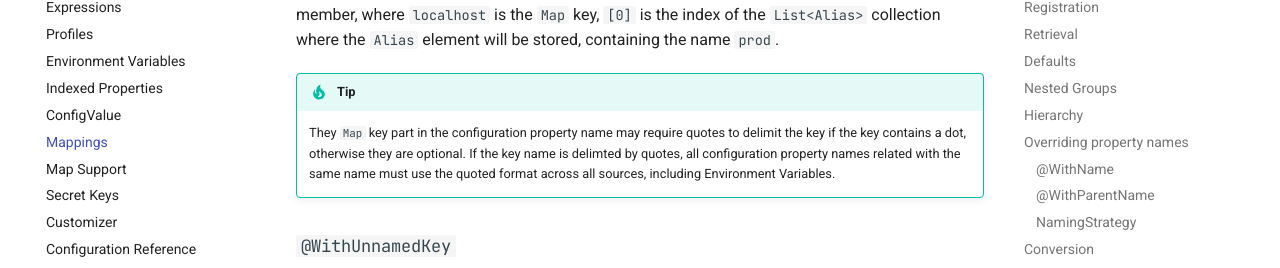
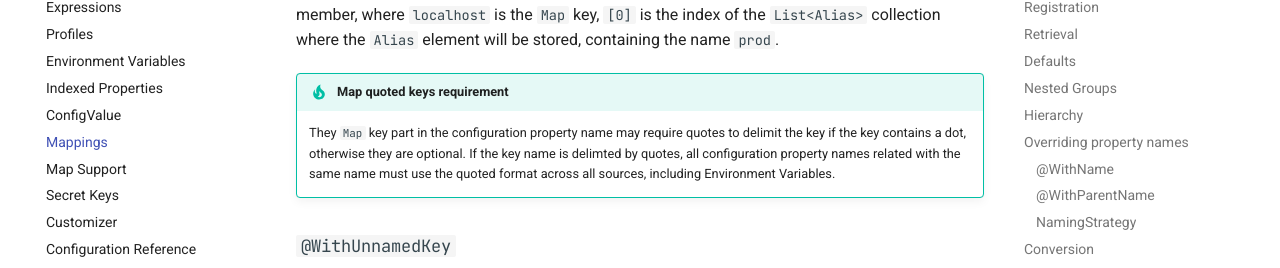
Before and after one commit to smallrye/smallrye-config, an MkDocs documentation site: the page built from documentation/src/main/docs/config/mappings.md, in a window 1280 px wide and 900 px high, scrolled down 10434 px. Shown: the part 176-444 px from the top of the window. Built offline with MkDocs 1.6.1 and Material for MkDocs 9.7.7, drawn with Linux system fonts in a browser that asks for light colours; comment, search, counter and statistics services are not loaded; the version menu is left out.

Commit message:
Fix admonition title

```diff
--- a/documentation/src/main/docs/config/mappings.md
+++ b/documentation/src/main/docs/config/mappings.md
@@ -487,7 +487,7 @@ For collection types, the key requires the indexed format. The configuration nam
 maps to the `Map<String, List<Alias>> aliases()` member, where `localhost` is the `Map` key, `[0]` is the index of the
 `List<Alias>` collection where the `Alias` element will be stored, containing the name `prod`.
 
-!!! tip Map quoted keys requirement
+!!! tip "Map quoted keys requirement"
 
     They `Map` key part in the configuration property name may require quotes to delimit the key if the key contains
     a dot, otherwise they are optional. If the key name is delimted by quotes, all configuration property names related
```
